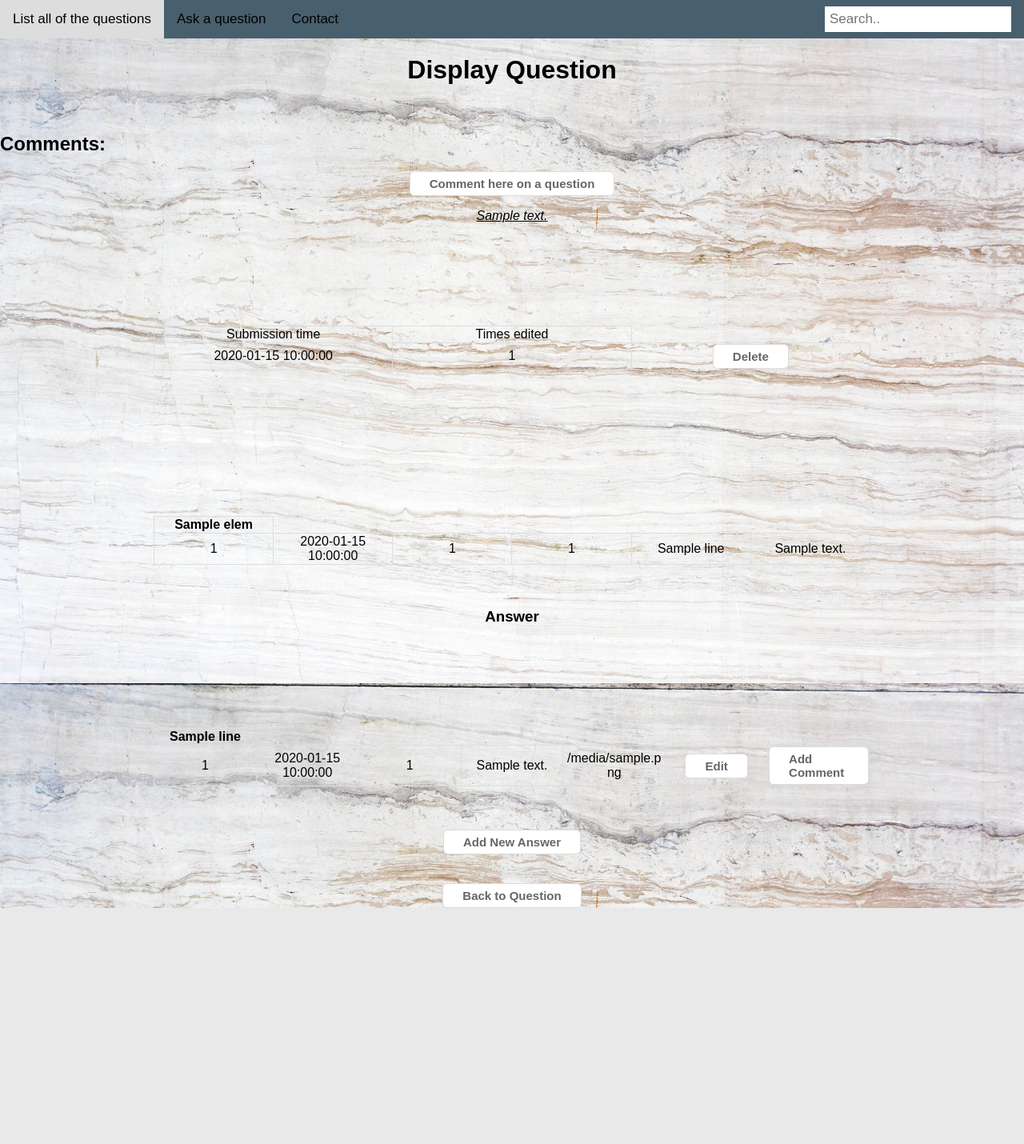
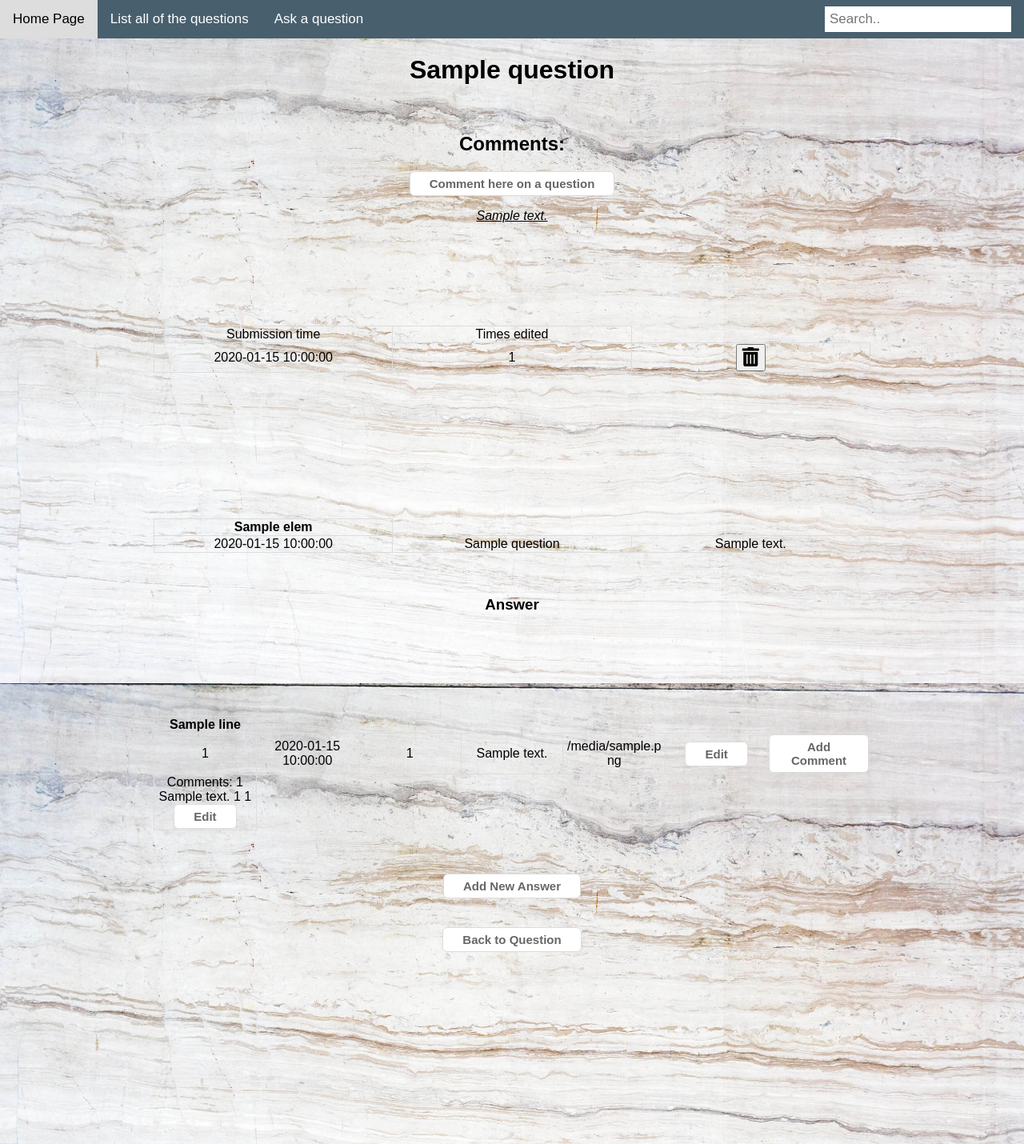
Before and after one commit to MateMiklos/AskMate, a Flask app: template templates/display.html in a window 1280 px wide. Shown: the top 1430 px of the page at 80% size. Before the commit the page ends 1135 px from the top, so only its background shows below. Run offline with Flask 2, Linux system fonts and the light colour scheme; the template is opened without the code that fills it: most values are stand-ins (such as "Sample title", 1, 10 or a date in 2020).

Commit message:
final version

```diff
--- a/server.py
+++ b/server.py
@@ -2,6 +2,7 @@
 import data_handler
 
 app = Flask(__name__)
+app.config['DEBUG'] = True
 
 
 @app.route('/')
@@ -23,7 +24,6 @@
     if request.method == "GET":
         post_request = request.args.get('search')
         search = ('%' + post_request + '%')
-        print(search)
 
     questions = data_handler.get_result_by_search(search)
     answer = data_handler.get_answer_by_search(search)
@@ -51,23 +51,16 @@
 
 @app.route('/question/<id>', methods=['GET', 'POST'])
 def display_question(id):
-    # answers = []
+    comments = []
     answers = data_handler.get_all_answer(id)
     questions = data_handler.get_all_question(id)
-    print(questions)
     header = data_handler.get_header()
     answers_header = data_handler.get_answer_header()
     comment_to_question = data_handler.get_comment_by_question_id(id)
-    # for num in questions:
-    #     if num["id"] == int(id):
-    #         questionz = num
-
-    # for line in all_answers:
-    #     if line["question_id"] == int(id):
-    #         answers.append(line)
-    #         print(answers)
-    return render_template('display.html', questions=questions, answers=answers, header=header,
-                           answers_header=answers_header,comment_to_question=comment_to_question)
+    for answer in answers:
+        comments.append(data_handler.get_comments_by_answer_id(answer["id"]))
+        print(comments)
+    return render_template('display.html', questions=questions, answers=answers,comment_to_question=comment_to_question, comments=comments)
 
 
 @app.route('/question/<question_id>/new-answer', methods=['POST', 'GET'])
@@ -91,14 +84,12 @@
 def update_answer(id):
     if request.method=="POST":
         message=request.form.get('message')
-        vote_number=request.form.get('vote_number')
         image=request.form.get('image')
         question_id = request.form.get('question_id')
         data_handler.update_answer(id,message,image)
         return redirect(url_for('display_question', id=question_id))
 
     answer = data_handler.get_all_answer_by_id(id)
-    print(id)
     # for line in answer_container:
     #     if line["id"]==int(id):
     #         answer=line
@@ -115,6 +106,7 @@
         message = message_data['message']
         data_handler.add_comment_to_question(question_id, message)
         return redirect(url_for('display_question', id=question_id))
+
     return render_template('add_comment_to_question.html', question_id=question_id)
 
 @app.route('/comment/<question_id>/delete', methods=['POST'])
@@ -128,20 +120,31 @@
 def comments_on_answers(answer_id):
     answer = data_handler.get_all_answer_by_id(answer_id)
     comments = data_handler.get_comments_by_answer_id(answer_id)
-    header = ['Comments:']
+    comments_header = ['Comments:']
 
     if request.method == 'POST':
         question_id = request.form.get('question_id')
         message = request.form["message"]
-        data_handler.insert_comment_table(answer_id, message)
-        return redirect(url_for("display_question", id=question_id))
+        data_handler.insert_comment_table(question_id, answer_id, message)
+        return redirect(url_for("display_question", id=question_id, comments=comments))
 
-    return render_template('answer_comments.html', id=answer_id, answer=answer, comments=comments, header=header)
+    return render_template('answer_comments.html', id=answer_id, answer=answer, comments=comments,
+                           comments_header=comments_header)
 
 
 
+@app.route('/comments/<comment_id>/edit', methods=['GET', 'POST'])
+def edit_answer_comment(comment_id):
+    if request.method == 'POST':
+        question_id = request.form.get('question_id')
+        message = request.form.get('message')
+        data_handler.edit_answer_comment(message, comment_id)
+        return redirect(url_for('display_question', id=question_id))
 
-
+    question_id = request.form.get('question_id')
+    comment = data_handler.get_comment_by_id(comment_id)
+    print(comment)
+    return render_template('edit_answer_comments.html', id=question_id, comment=comment)
 
 
 
@@ -150,5 +153,5 @@
     app.run(
         host='0.0.0.0',
         port=5000,
-        debug=True,
+        debug=True
     )
--- a/static/stylesheets/style.css
+++ b/static/stylesheets/style.css
@@ -44,7 +44,7 @@
 }
 
 
-h1 {
+h1,h2 {
   text-align: center;
 }
 
@@ -94,7 +94,8 @@
 	text-shadow:0px 1px 0px #ffffff;
     margin: auto;
     text-align: left;
-
+    position: relative;
+    text-align: center;
 }
 
 
@@ -117,7 +118,7 @@
 .topnav a {
   float: left;
   display: block;
-  color: black;
+  color: white;
   text-align: center;
   padding: 14px 16px;
   text-decoration: none;
@@ -265,7 +266,7 @@
     display: none;
     width: 100%;
     background-color: rgba(0, 0, 0, 0.6);
-    font-size: 12px;
+    font-size: 16px;
     font-family: Arial, sans-serif;
     font-weight: normal;
     color: #fff;
@@ -275,3 +276,11 @@
 .show, .footer-nav:hover {
     display: block;
 }
+
+a {
+  color: white;
+}
+
+td a{
+    color:black
+}
--- a/templates/display.html
+++ b/templates/display.html
@@ -4,19 +4,30 @@
 <head>
     <meta charset="utf-8">
     <title>Display a Question</title>
+    <script
+            src="https://code.jquery.com/jquery-3.3.1.js"
+            integrity="sha256-2Kok7MbOyxpgUVvAk/HJ2jigOSYS2auK4Pfzbm7uH60="
+            crossorigin="anonymous"></script>
     <link rel="stylesheet" type="text/css" href="{{ url_for('static', filename='stylesheets/style.css') }}">
+    <script type="text/javascript" src="{{ url_for('static',filename='stylesheets/script.js') }}" defer></script>
+    <link rel="icon" href="{{ url_for('static', filename='stylesheets/teamlogo.jpeg') }}" type="image/gif"
+          sizes="16x16">
+    <link rel='stylesheet' href='https://use.fontawesome.com/releases/v5.7.0/css/all.css'
+          integrity='sha384-lZN37f5QGtY3VHgisS14W3ExzMWZxybE1SJSEsQp9S+oqd12jhcu+A56Ebc1zFSJ' crossorigin='anonymous'>
 </head>
 <body>
 {% block content %}
     <div class="topnav">
+        <a href="{{ url_for("index") }}">Home Page</a>
         <a href="{{ url_for('list') }}">List all of the questions</a>
         <a href='/ask-question' style="text-decoration: none">Ask a question</a>
-        <a href="#contact">Contact</a>
         <form action="{{ url_for("search") }}" method="GET">
             <input type="text" name="search" placeholder="Search..">
         </form>
     </div>
-    <h1>Display Question</h1>
+    {% for question in questions %}
+        <h1>{{ question["title"] }}</h1>
+    {% endfor %}
     <br>
     <h2>Comments:</h2>
     {% for line in questions %}
@@ -42,7 +53,7 @@
                         <div id="button">
                             <form action='{{ url_for('delete_comment', question_id=comment_id['question_id']) }}'
                                   method="post">
-                                <input type="submit" class="button" value="Delete"/>
+                                <button style="font-size:24px"><i class="fas fa-trash-alt"></i></button>
                             </form>
                         </div>
                     {% endfor %}
@@ -63,10 +74,10 @@
         </tr>
         {% for line in questions %}
             <tr>
-                <td>{{ line['id'] }}</td>
+                {#                <td>{{ line['id'] }}</td>#}
                 <td>{{ line['submission_time'] }}</td>
-                <td>{{ line['view_number'] }}</td>
-                <td>{{ line['vote_number'] }}
+                {#                <td>{{ line['view_number'] }}</td>#}
+                {#                <td>{{ line['vote_number'] }}#}
                 <td>{{ line['title'] }}</td>
                 <td>{{ line['message'] }}</td>
 
@@ -84,25 +95,43 @@
                 <th>{{ line }}</th>
             {% endfor %}
         </tr>
-        {% for line in answers %}
+        {% for answer in answers %}
             <tr>
-                <td>{{ line["id"] }}</td>
-                <td>{{ line["submission_time"] }}</td>
-                <td>{{ line['question_id'] }}</td>
-                <td>{{ line['message'] }}</td>
-                <td>{{ line['image'] }}</td>
+                <td>{{ answer["id"] }}</td>
+                <td>{{ answer["submission_time"] }}</td>
+                <td>{{ answer['question_id'] }}</td>
+                <td>{{ answer['message'] }}</td>
+                <td>{{ answer['image'] }}</td>
                 <td>
                     <div id="button">
-                        <a href='/update/{{ line["id"] }}/edit' class="button" style="text-decoration:none"> Edit</a>
+                        <a href='/update/{{ answer["id"] }}/edit' class="button" style="text-decoration:none"> Edit</a>
                         <br>
                     </div>
                 </td>
                 <td>
                     <div id="button">
-                        <a href='/answer/{{ line['id'] }}/new-comment' class="button" style="text-decoration:none">Add Comment</a>
+                        <a href='/answer/{{ answer['id'] }}/new-comment' class="button" style="text-decoration:none">Add
+                            Comment</a>
                     </div>
                 </td>
 
+            </tr>
+            <tr>
+                <td>Comments:
+                    {% for row in comments %}
+                        {% for comment in row %}
+                            {% if comment['answer_id'] == answer['id'] %}
+                                {{ comment["id"] }}
+                                <br>{{ comment['message'] }}
+                                {{ comment['id'] }} {{ comment['question_id'] }}
+                                <form action='/comments/{{ comment['id'] }}/edit'>
+                                    <input type="hidden" name="question_id" value="{{ comment['question_id'] }}">
+                                    <input type="submit" class="button" value="Edit">
+                                </form>
+                            {% endif %}
+                        {% endfor %}
+                    {% endfor %}
+                </td>
             </tr>
         {% endfor %}
     </table>
@@ -110,11 +139,7 @@
     <br>
     {% for line in questions %}
         <div style="text-align:center;">
-        {#    {% if answers['question_id'] is defined %}#}
         <a href='/question/{{ line['id'] }}/new-answer' class="button" style="text-decoration: none">Add New Answer</a>
-        {#    {% else%}#}
-        {#    <a href='/question/{{0}}/new-answer' class="button" style="text-decoration: none">Add New Answer</a>#}
-        {#    {% endif %}#}
     {% endfor %}
 </div>
     <br><br>
@@ -123,4 +148,7 @@
     </div>
 {% endblock %}
 </body>
+{% block footer %}
+    {% include "footer.html" %}
+{% endblock %}
 </html>
--- a/templates/footer.html
+++ b/templates/footer.html
@@ -8,7 +8,7 @@
 <div class="block"></div>
 
 <div class="footer-nav">
-    <p>Powered by CoolNAmePending</p>
+    <p><a href="{{ url_for('index') }}" style="text-decoration:none">Powered by CoolNamePending</a></p>
 </div>
 </body>
 </html>
--- a/templates/layout.html
+++ b/templates/layout.html
@@ -5,8 +5,6 @@
     <link rel="stylesheet" href="{{ url_for('static', filename='stylesheets/style.css') }}">
 </head>
 <body>
-<div class="content-wrapper">
-    {% block content %} {% endblock %}
 </div>
 </body>
 </html>
```
Also changed, not shown: data_handler.py (+27 -7 lines), templates/add.html (+14 -4 lines), templates/add_answer.html (+11 -1 lines), templates/add_comment_to_question.html (+12 -1 lines), templates/answer_comments.html (+16 -6 lines), templates/edit_answer_comments.html (added, +28 -0 lines), templates/index.html (+7 -6 lines), templates/list.html (+11 -8 lines), templates/search.html (+18 -0 lines), templates/update.html (+14 -3 lines), static/stylesheets/done.jpg (added), static/stylesheets/teamlogo.jpeg (added).
